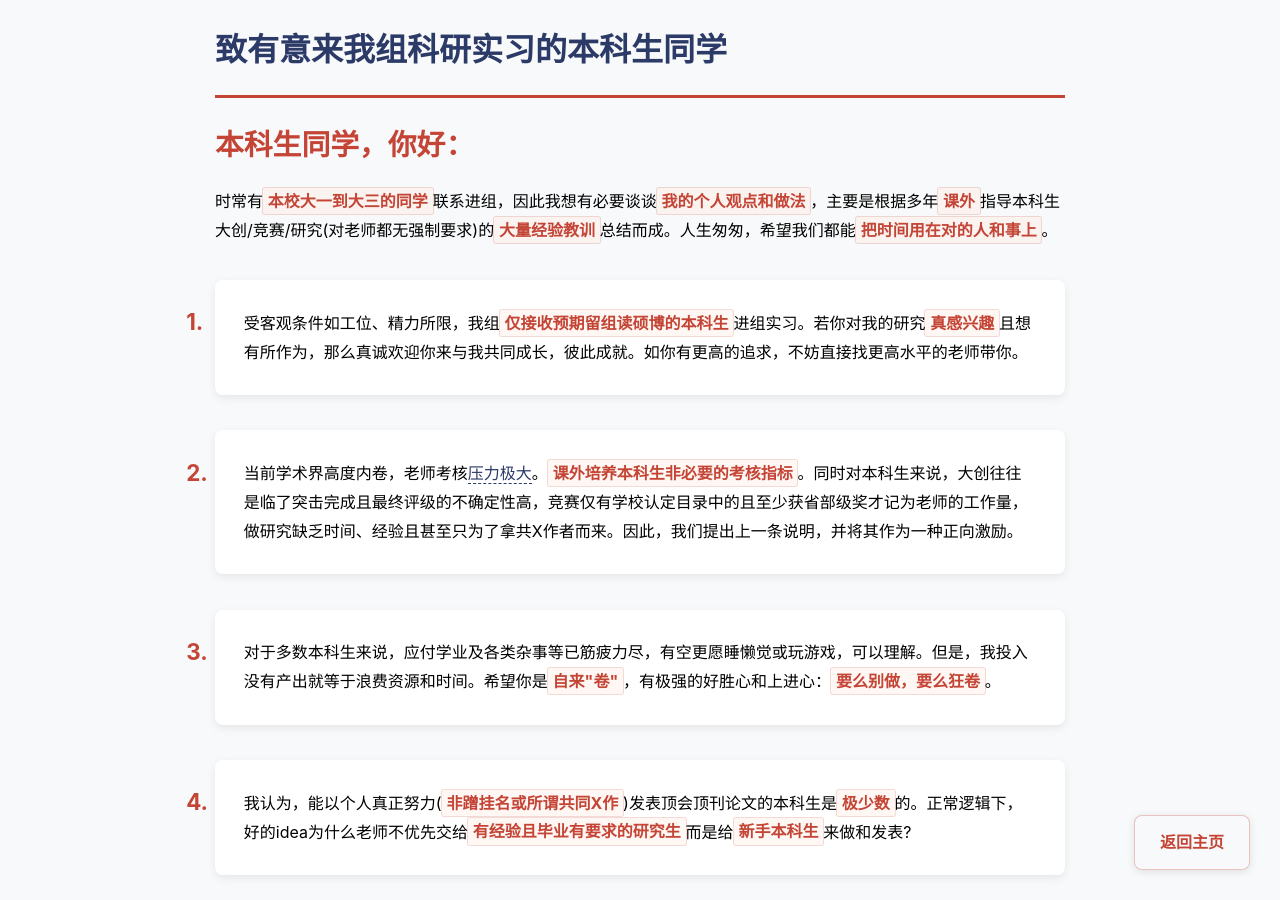
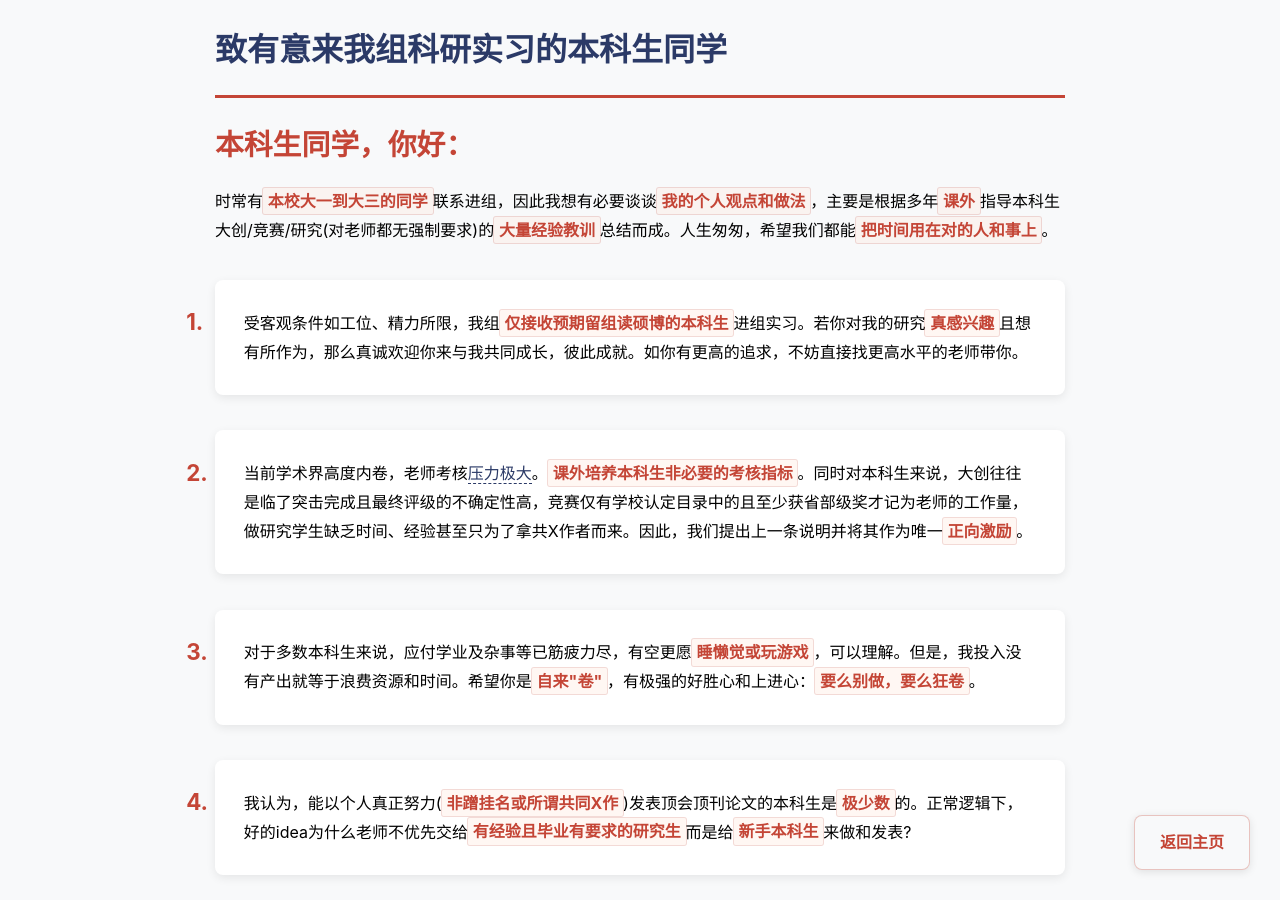
Before and after one commit to fangvv/Homepage, a Jekyll site: the page faq.html, which Jekyll copies as it is, in a window 1280 px wide and 900 px high. Built offline with Jekyll 4.4.1, drawn with Linux system fonts in a browser that asks for light colours; comment, search, counter and statistics services are not loaded.

Commit message:
update faq

```diff
--- a/faq.html
+++ b/faq.html
@@ -120,9 +120,9 @@ strong:hover {
     <ol>
 <li>受客观条件如工位、精力所限，我组<strong>仅接收预期留组读硕博的本科生</strong>进组实习。若你对我的研究<strong>真感兴趣</strong>且想有所作为，那么真诚欢迎你来与我共同成长，彼此成就。如你有更高的追求，不妨直接找更高水平的老师带你。</li>
 
-<li>当前学术界高度内卷，老师考核<a href="https://www.zhihu.com/question/1976088728318538595" target="_blank">压力极大</a>。<strong>课外培养本科生非必要的考核指标</strong>。同时对本科生来说，大创往往是临了突击完成且最终评级的不确定性高，竞赛仅有学校认定目录中的且至少获省部级奖才记为老师的工作量，做研究缺乏时间、经验且甚至只为了拿共X作者而来。因此，我们提出上一条说明，并将其作为一种正向激励。</li>
+<li>当前学术界高度内卷，老师考核<a href="https://www.zhihu.com/question/1976088728318538595" target="_blank">压力极大</a>。<strong>课外培养本科生非必要的考核指标</strong>。同时对本科生来说，大创往往是临了突击完成且最终评级的不确定性高，竞赛仅有学校认定目录中的且至少获省部级奖才记为老师的工作量，做研究学生缺乏时间、经验甚至只为了拿共X作者而来。因此，我们提出上一条说明并将其作为唯一<strong>正向激励</strong>。</li>
 
-<li>对于多数本科生来说，应付学业及各类杂事等已筋疲力尽，有空更愿睡懒觉或玩游戏，可以理解。但是，我投入没有产出就等于浪费资源和时间。希望你是<strong>自来"卷"</strong>，有极强的好胜心和上进心：<strong>要么别做，要么狂卷</strong>。</li>
+<li>对于多数本科生来说，应付学业及杂事等已筋疲力尽，有空更愿<strong>睡懒觉或玩游戏</strong>，可以理解。但是，我投入没有产出就等于浪费资源和时间。希望你是<strong>自来"卷"</strong>，有极强的好胜心和上进心：<strong>要么别做，要么狂卷</strong>。</li>
 
 <li>我认为，能以个人真正努力(<strong>非蹭挂名或所谓共同X作</strong>)发表顶会顶刊论文的本科生是<strong>极少数</strong>的。正常逻辑下，好的idea为什么老师不优先交给<strong>有经验且毕业有要求的研究生</strong>而是给<strong>新手本科生</strong>来做和发表?</li>
 
```
